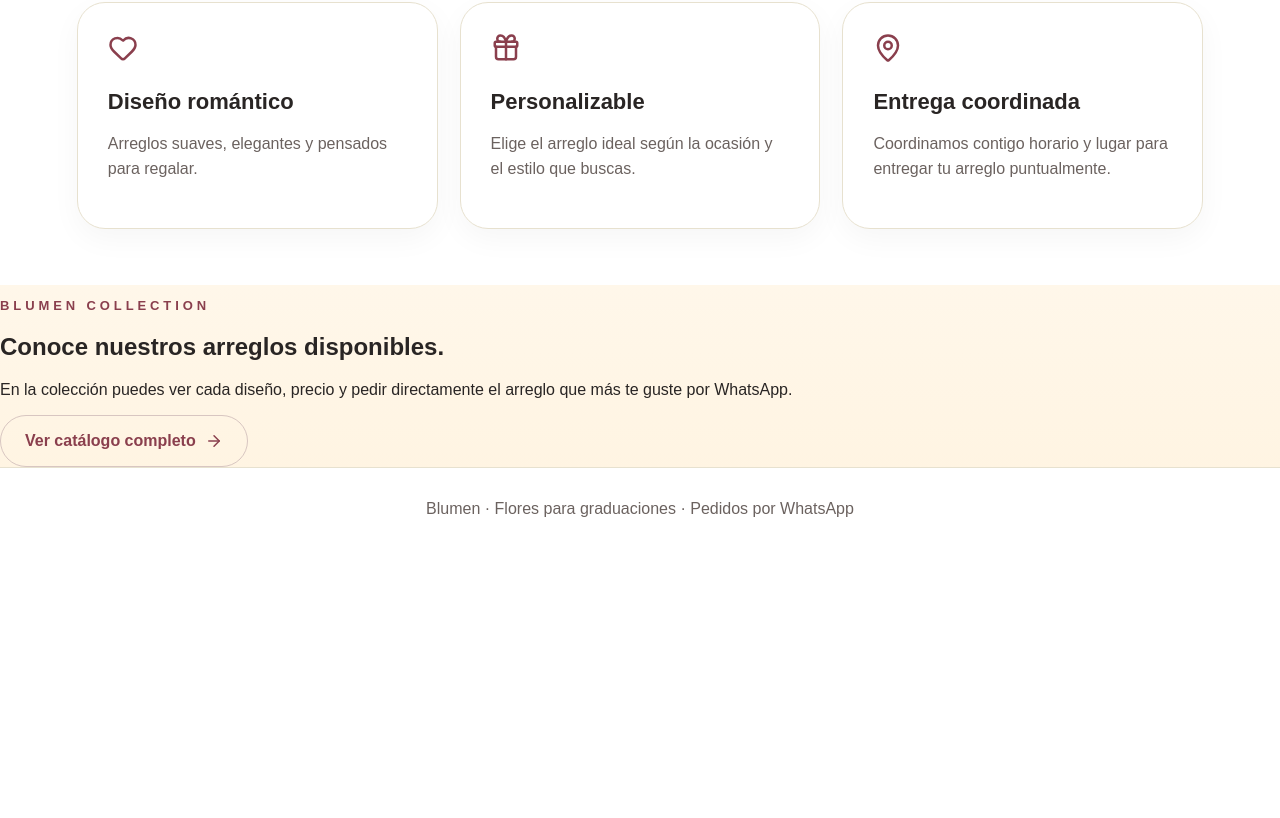
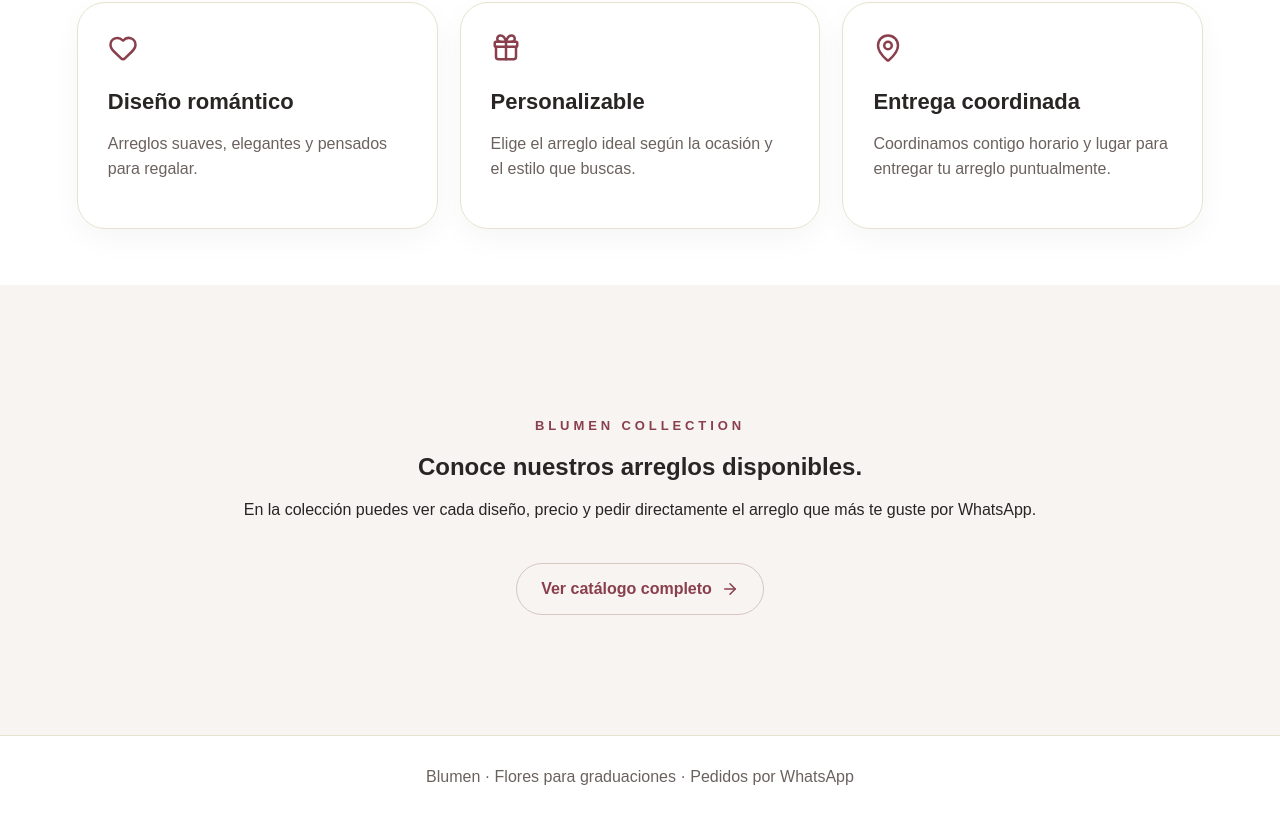
Before and after one commit to jaime-so/Blumen, a Next.js app: page / in a window 1280 px wide. Shown: the part 1037-1855 px from the top of the page. Before the commit the page ends 1587 px from the top, so only its background shows below. Built offline with nearby package versions, Linux system fonts and the light colour scheme.

Commit message:
premium section centered catalog

```diff
--- a/app/globals.css
+++ b/app/globals.css
@@ -59,7 +59,18 @@ a { text-decoration: none; }
 .cta { margin: 0 auto 70px; max-width: 900px; background: var(--olive); border-radius: 36px; padding: 56px 7%; text-align: center; }
 .cta p { color: var(--muted); font-size: 18px; line-height: 1.7; max-width: 650px; margin: 18px auto 30px; }
 footer { text-align: center; padding: 32px; color: var(--muted); background: white; border-top: 1px solid #e7e1cf; }
+.premiumSection {
+  padding: 120px 24px;
+  text-align: center;
+  background: #f7f4f2;
+}
 
+.premiumSection .button {
+  margin-top: 28px;
+  display: inline-flex;
+  align-items: center;
+  justify-content: center;
+}
 @media (max-width: 850px) {
   .header { align-items: flex-start; gap: 16px; }
   .header .button { display: none; }
```
